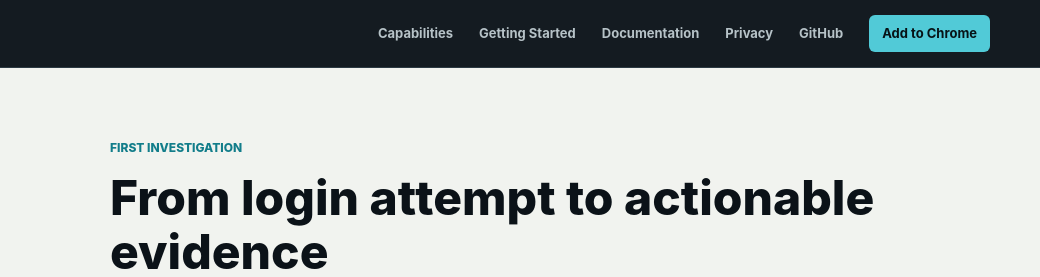
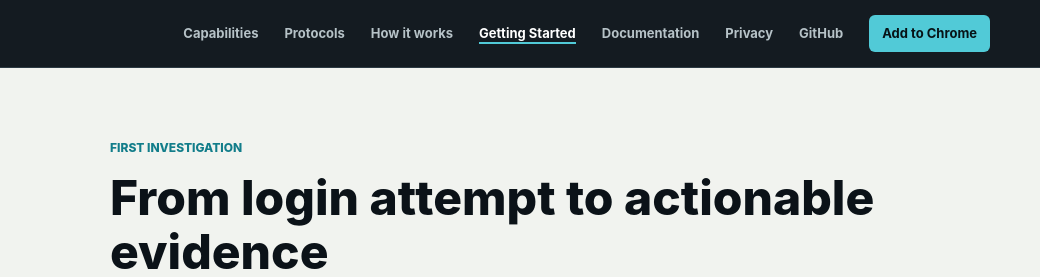
Before and after one commit to ksudhir/oracle-sso-devtools, a browser extension: page website/getting-started/index.html in a window 1280 px wide. Shown: the top 277 px of the page, 240-1280 px from the left. Drawn offline with Linux system fonts and the light colour scheme.

Commit message:
Keep website navigation consistent

```diff
--- a/website/getting-started/index.html
+++ b/website/getting-started/index.html
@@ -21,7 +21,9 @@
       </button>
       <nav id="site-nav" class="site-nav" aria-label="Primary navigation">
         <a href="../#capabilities">Capabilities</a>
-        <a href="./">Getting Started</a>
+        <a href="../#protocols">Protocols</a>
+        <a href="../#workflow">How it works</a>
+        <a href="./" aria-current="page">Getting Started</a>
         <a href="../docs/">Documentation</a>
         <a href="../privacy/">Privacy</a>
         <a href="https://github.com/ksudhir/oracle-sso-devtools">GitHub</a>
--- a/website/styles.css
+++ b/website/styles.css
@@ -109,6 +109,11 @@ button { font: inherit; }
 }
 
 .site-nav a:hover, .site-nav a:focus-visible { color: var(--white); }
+
+.site-nav a[aria-current="page"] {
+  color: var(--white);
+  box-shadow: inset 0 -2px var(--cyan);
+}
 
 .site-nav .nav-store {
   padding: 8px 13px;
@@ -423,6 +428,7 @@ h3 { font-size: 20px; }
   .site-nav { position: absolute; top: 100%; left: 0; right: 0; display: none; align-items: stretch; max-height: calc(100vh - 68px); padding: 18px 22px 24px; overflow-y: auto; background: var(--ink); border-bottom: 1px solid var(--line-dark); }
   .site-nav.open { display: grid; gap: 6px; }
   .site-nav a { padding: 11px 8px; font-size: 15px; }
+  .site-nav a[aria-current="page"] { box-shadow: inset 3px 0 var(--cyan); }
   .site-nav .nav-store { margin-top: 8px; text-align: center; }
   .hero { min-height: 760px; }
   .hero-copy { padding-top: 58px; padding-bottom: 350px; }
```
Also changed, not shown: website/docs/index.html (+2 -1 lines), website/privacy/index.html (+2 -1 lines).
